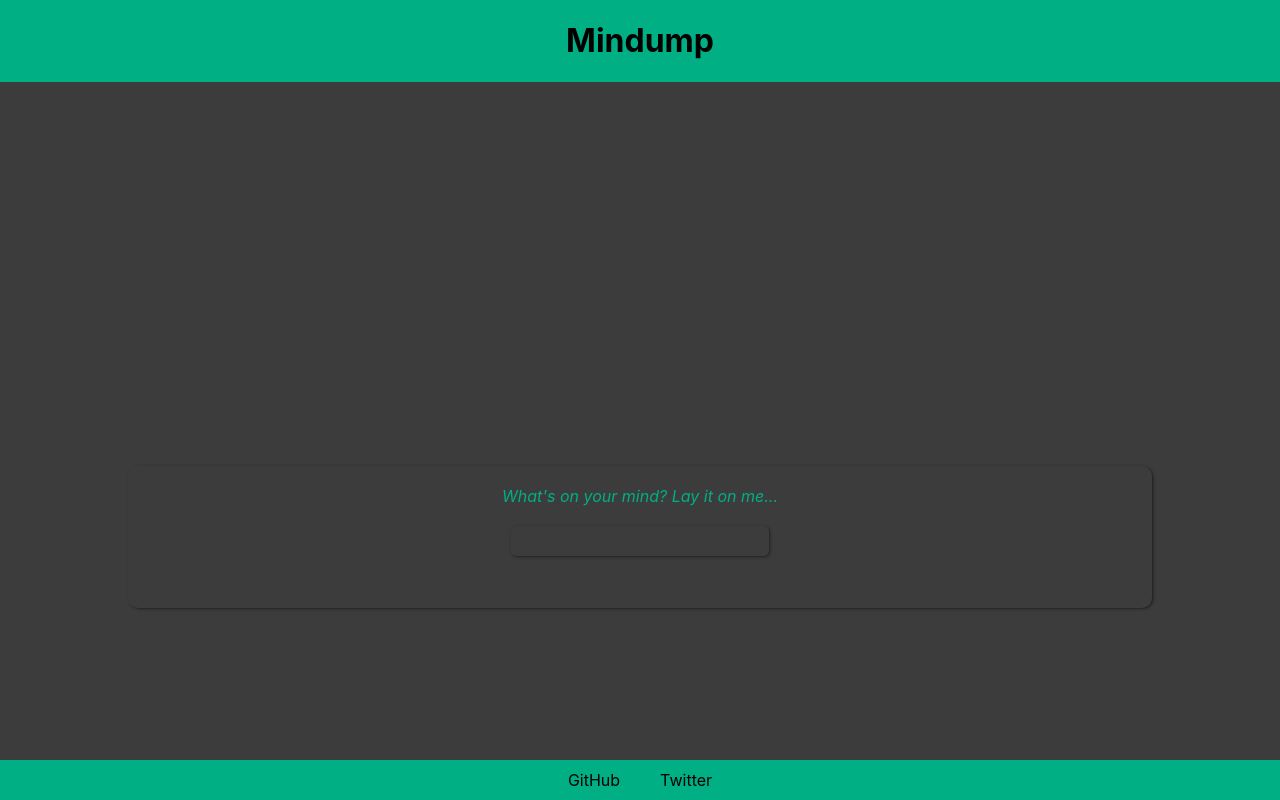
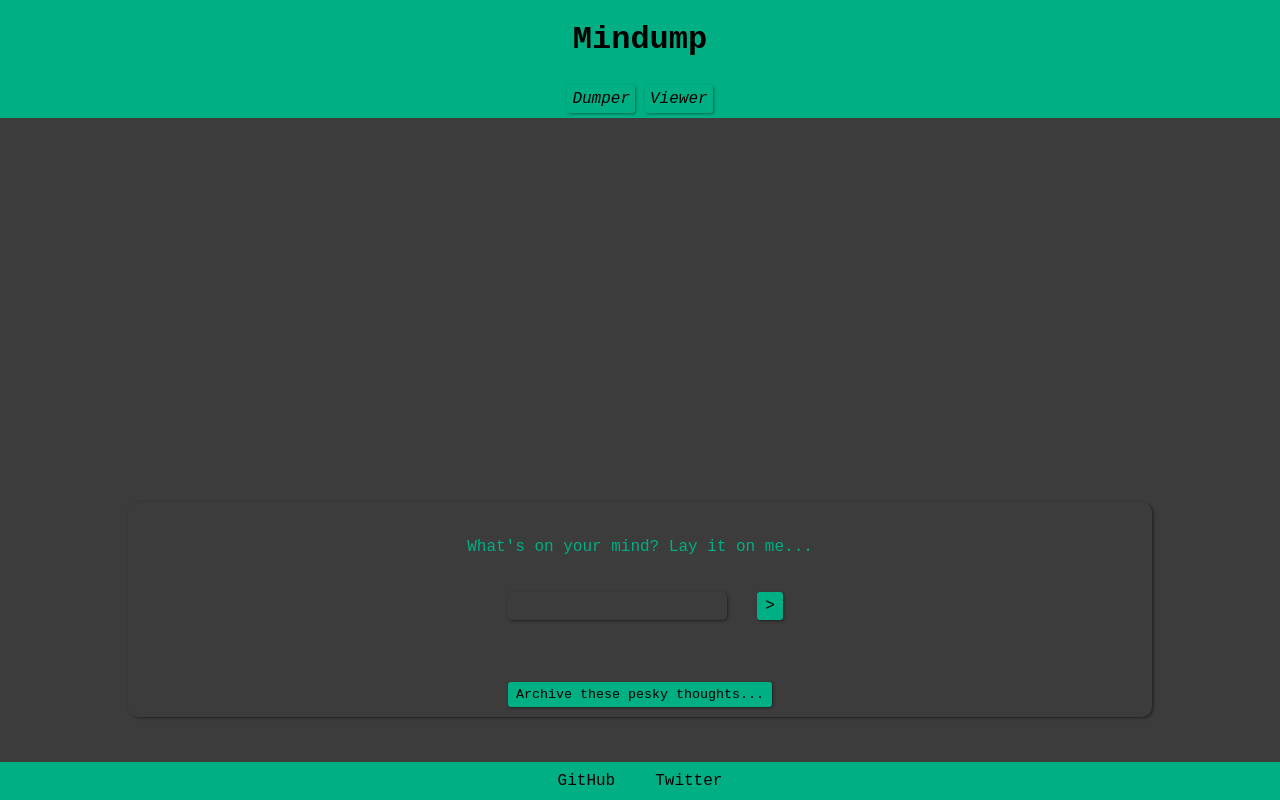
Before and after one commit to cartmouse/mindump, a React (Create React App) app: page / in a window 1280 px wide. Built offline with nearby package versions, Linux system fonts and the light colour scheme.

Commit message:
💄 Added enter and save buttons

```diff
--- a/src/App.css
+++ b/src/App.css
@@ -39,7 +39,25 @@ a:hover {
 
 .banner {
   display: flex;
-  justify-content: center;
+  flex-direction: column;
+  align-items: center;
   width: 100%;
   background-color: var(--secondary);
 }
+
+.nav {
+  display: flex;
+}
+
+.nav * {
+  margin: 5px;
+  padding: 5px;
+  border-radius: 3px;
+  box-shadow: var(--sec-shadow) 1px 1px 2.6px;
+  transition: 0.5s;
+}
+
+.nav *:hover {
+  background-color: white;
+  cursor: pointer;
+}
--- a/src/App.tsx
+++ b/src/App.tsx
@@ -7,6 +7,10 @@ function App() {
     <div className="App">
       <div className="banner">
         <h1>Mindump</h1>
+        <div className="nav">
+          <i>Dumper</i>
+          <i>Viewer</i>
+        </div>
       </div>
       <main>
         <Home />
--- a/src/Home/Home.css
+++ b/src/Home/Home.css
@@ -33,12 +33,13 @@
   animation: 1s ease-in 0s 1 grow;
 }
 
-.home i {
+.home p {
   padding-top: 20px;
   animation: 1s ease-in 0s 1 grow;
 }
 
 .home input {
+  font-family: inherit;
   border: 0;
   border-radius: 5px;
   font: inherit;
@@ -50,7 +51,36 @@
   animation: 1s ease-in 0s 1 grow;
 }
 
+.home button,
+.enter-button {
+  font-family: inherit;
+  color: black;
+  border: 0;
+  border-radius: 3px;
+  background-color: var(--secondary);
+  padding: 5px 8px;
+  margin: 10px;
+  box-shadow: var(--back-shadow) 1px 1px 2.6px;
+  animation: 1s ease-in 0s 1 grow;
+  transition: 0.5s;
+}
+
+.home button:hover,
+.enter-button:hover {
+  background-color: white;
+  cursor: pointer;
+}
+
+.dump-list {
+  padding: 0;
+}
+
 .dump-list li {
   list-style-type: ">";
   padding-inline-start: 1ch;
 }
+
+.input-container {
+  display: flex;
+  align-items: center;
+}
--- a/src/Home/Home.tsx
+++ b/src/Home/Home.tsx
@@ -1,22 +1,50 @@
 import React, { useState } from "react";
+import getDateToday from "../date";
 import "./Home.css";
 
 const Home = () => {
+  const [inputVal, setInputVal] = useState<string>("");
   const [dumps, setDumps] = useState<string[]>([]);
 
   const keyPress = (event: React.KeyboardEvent<HTMLInputElement>) => {
-    if (event.key === "Enter") {
-      setDumps([...dumps, event.currentTarget.value]);
-      event.currentTarget.value = "";
-    }
+    if (event.key === "Enter" && inputVal !== "") resetInput();
+  };
+
+  const onSave = () => {
+    console.log(getDateToday(), dumps);
+  };
+
+  const onEnter = () => {
+    if (inputVal !== "") resetInput();
+  };
+
+  const onInputValChange = (event: React.ChangeEvent<HTMLInputElement>) => {
+    setInputVal(event.currentTarget.value);
+  };
+
+  const resetInput = () => {
+    setDumps([...dumps, inputVal]);
+    setInputVal("");
   };
 
   return (
     <>
       <div className="home">
-        <i>What's on your mind? Lay it on me...</i>
-        <input onKeyDown={keyPress}></input>
+        <p>What's on your mind? Lay it on me...</p>
+        <div className="input-container">
+          <input
+            onChange={onInputValChange}
+            onKeyDown={keyPress}
+            value={inputVal}
+          ></input>
+          <div className="enter-button" onClick={onEnter}>
+            {">"}
+          </div>
+        </div>
         <Dumps dumps={dumps} />
+        <button className="save-button" onClick={onSave}>
+          Archive these pesky thoughts...
+        </button>
       </div>
     </>
   );
@@ -25,7 +53,6 @@ const Home = () => {
 export default Home;
 
 const Dumps = ({ dumps }: { dumps: string[] }) => {
-  console.log(dumps);
   return (
     <ul className="dump-list">
       {dumps.map((dump, index) => {
--- /dev/null
+++ b/src/date.ts
@@ -0,0 +1,9 @@
+const getDateToday = () => {
+  const date = new Date();
+  const dd = String(date.getDate()).padStart(2, "0");
+  const mm = String(date.getMonth() + 1).padStart(2, "0");
+  const yyyy = date.getFullYear();
+  return `${dd}-${mm}-${yyyy}`;
+};
+
+export default getDateToday;
--- a/src/index.css
+++ b/src/index.css
@@ -1,8 +1,9 @@
 body {
   margin: 0;
-  font-family: -apple-system, BlinkMacSystemFont, "Segoe UI", "Roboto", "Oxygen",
+  /* font-family: -apple-system, BlinkMacSystemFont, "Segoe UI", "Roboto", "Oxygen",
     "Ubuntu", "Cantarell", "Fira Sans", "Droid Sans", "Helvetica Neue",
-    sans-serif;
+    sans-serif; */
+  font-family: "Courier New", Courier, monospace;
   -webkit-font-smoothing: antialiased;
   -moz-osx-font-smoothing: grayscale;
 }
@@ -16,4 +17,5 @@ code {
   --background: rgb(60, 60, 60);
   --back-shadow: rgb(34, 34, 34);
   --secondary: rgb(0, 175, 131);
+  --sec-shadow: rgb(0, 105, 79);
 }
```
